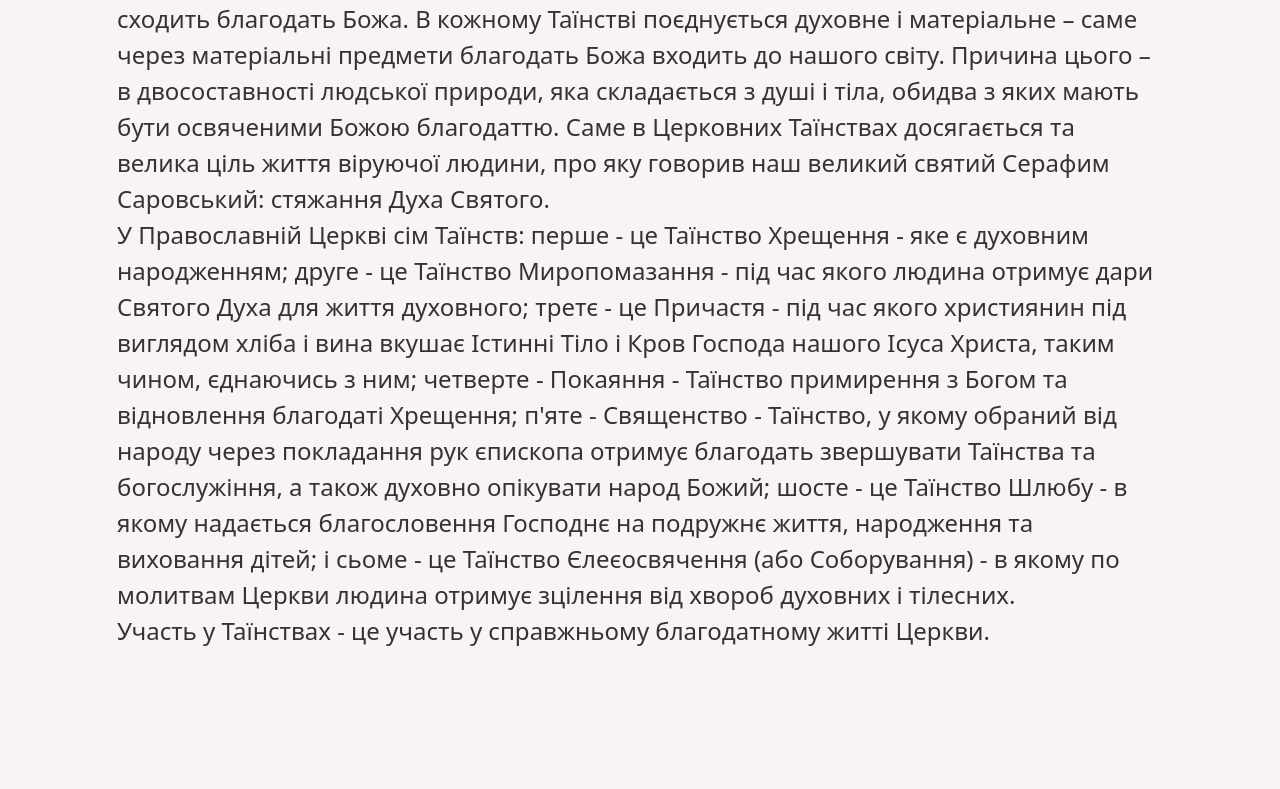
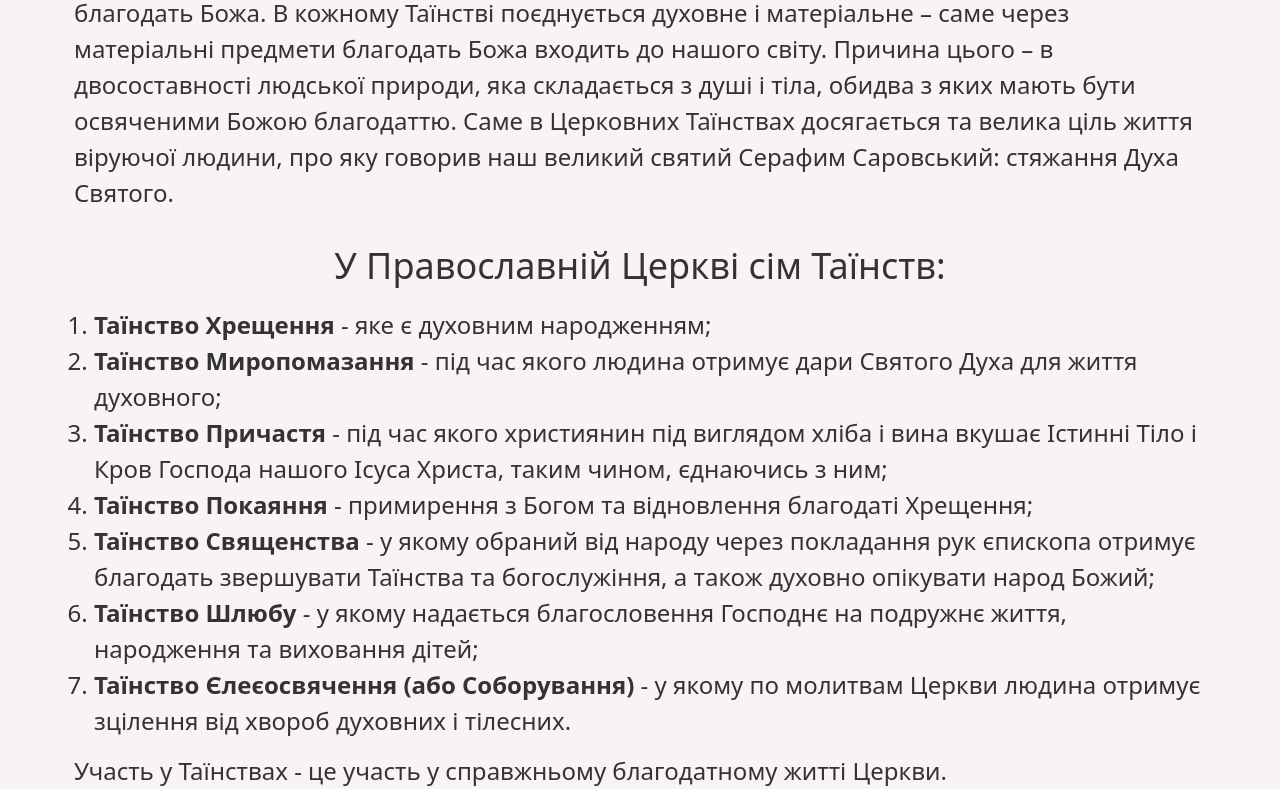
Before and after one commit to ValeriyVinn/my-parish, a Next.js app: page /events/sacraments in a window 1280 px wide. Shown: the part 440-1229 px from the top of the page. Before the commit the page ends 1137 px from the top, so only its background shows below. Built offline with nearby package versions, Linux system fonts and the light colour scheme.

Commit message:
added(news.json): 2026-01-18 news

```diff
--- a/src/app/events/sacraments/page.module.css
+++ b/src/app/events/sacraments/page.module.css
@@ -1,9 +1,12 @@
 .container {
   display: flex;
   flex-direction: column;
-  /* gap: 24px; */
+  gap: 14px;
 }
 
+.sacramentsHeader {
+  text-align: center;
+}
 /* меню */
 .menu {
   padding-top: 40px;
@@ -38,7 +41,11 @@
   /* pointer-events: none; */
 }
 
-
-.sacramentsParagraph{
+.sacramentsParagraph {
   text-align: left;
 }
+.sacramentsList li {
+  /* text-align: left; */
+  list-style:decimal;
+  margin-left: 20px;
+}
--- a/src/app/events/sacraments/page.tsx
+++ b/src/app/events/sacraments/page.tsx
@@ -2,8 +2,8 @@ import styles from "./page.module.css";
 
 export default function sacramentsPage() {
   return (
-    <div style={{ padding: "2rem", textAlign: "center" }}>
-      <h1>Таїнства</h1>
+    <div className={`${styles.container} container`}>
+      <h1 className={styles.sacramentsHeader}>Таїнства</h1>
       <p className={styles.sacramentsParagraph}>
         Таїнства Церкви - це священнодії, в яких під обрядами невидимо діє
         благодать Божа, тобто спасительна дія Святого Духа.
@@ -16,23 +16,45 @@ export default function sacramentsPage() {
         складається з душі і тіла, обидва з яких мають бути освяченими Божою
         благодаттю. Саме в Церковних Таїнствах досягається та велика ціль життя
         віруючої людини, про яку говорив наш великий святий Серафим Саровський:
-        стяжання Духа Святого.{" "}
+        стяжання Духа Святого.
       </p>
-      <p className={styles.sacramentsParagraph}>
-        У Православній Церкві сім Таїнств: перше - це Таїнство Хрещення - яке є
-        духовним народженням; друге - це Таїнство Миропомазання - під час якого
-        людина отримує дари Святого Духа для життя духовного; третє - це
-        Причастя - під час якого християнин під виглядом хліба і вина вкушає
-        Істинні Тіло і Кров Господа нашого Ісуса Христа, таким чином, єднаючись
-        з ним; четверте - Покаяння - Таїнство примирення з Богом та відновлення
-        благодаті Хрещення; п&apos;яте - Священство - Таїнство, у якому обраний
-        від народу через покладання рук єпископа отримує благодать звершувати
-        Таїнства та богослужіння, а також духовно опікувати народ Божий; шосте -
-        це Таїнство Шлюбу - в якому надається благословення Господнє на подружнє
-        життя, народження та виховання дітей; і сьоме - це Таїнство
-        Єлеєосвячення (або Соборування) - в якому по молитвам Церкви людина
-        отримує зцілення від хвороб духовних і тілесних.
-      </p>
+      <p className={styles.sacramentsParagraph}></p>
+
+      <h2 className={styles.sacramentsHeader}>
+        У Православній Церкві сім Таїнств:
+      </h2>
+      <ul className={styles.sacramentsList}>
+        <li>
+          <strong>Таїнство Хрещення</strong> - яке є духовним народженням;
+        </li>
+        <li>
+          <strong>Таїнство Миропомазання</strong> - під час якого людина отримує дари
+          Святого Духа для життя духовного;
+        </li>
+        <li>
+          <strong>Таїнство Причастя</strong> - під час якого християнин під виглядом
+          хліба і вина вкушає Істинні Тіло і Кров Господа нашого Ісуса Христа,
+          таким чином, єднаючись з ним;
+        </li>
+        <li>
+          <strong>Таїнство Покаяння</strong> - примирення з Богом та відновлення
+          благодаті Хрещення;
+        </li>
+        <li>
+          <strong>Таїнство Священства</strong> -  у якому обраний від народу
+          через покладання рук єпископа отримує благодать звершувати Таїнства та
+          богослужіння, а також духовно опікувати народ Божий;
+        </li>
+        <li>
+          <strong>Таїнство Шлюбу</strong> - у якому надається благословення
+          Господнє на подружнє життя, народження та виховання дітей;
+        </li>
+        <li>
+          <strong>Таїнство Єлеєосвячення (або Соборування)</strong> - у якому по
+          молитвам Церкви людина отримує зцілення від хвороб духовних і
+          тілесних.
+        </li>
+      </ul>
       <p className={styles.sacramentsParagraph}>
         Участь у Таїнствах - це участь у справжньому благодатному житті Церкви.
       </p>
```
Also changed, not shown: src/data/news.json (+13 -0 lines).
